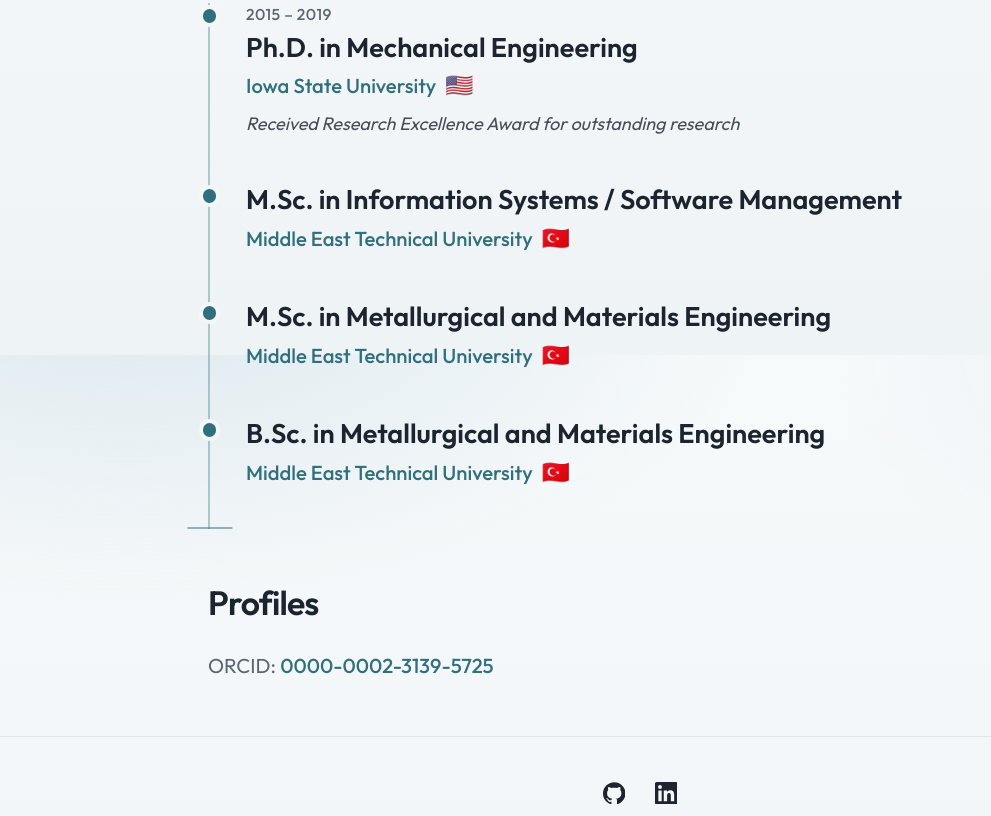
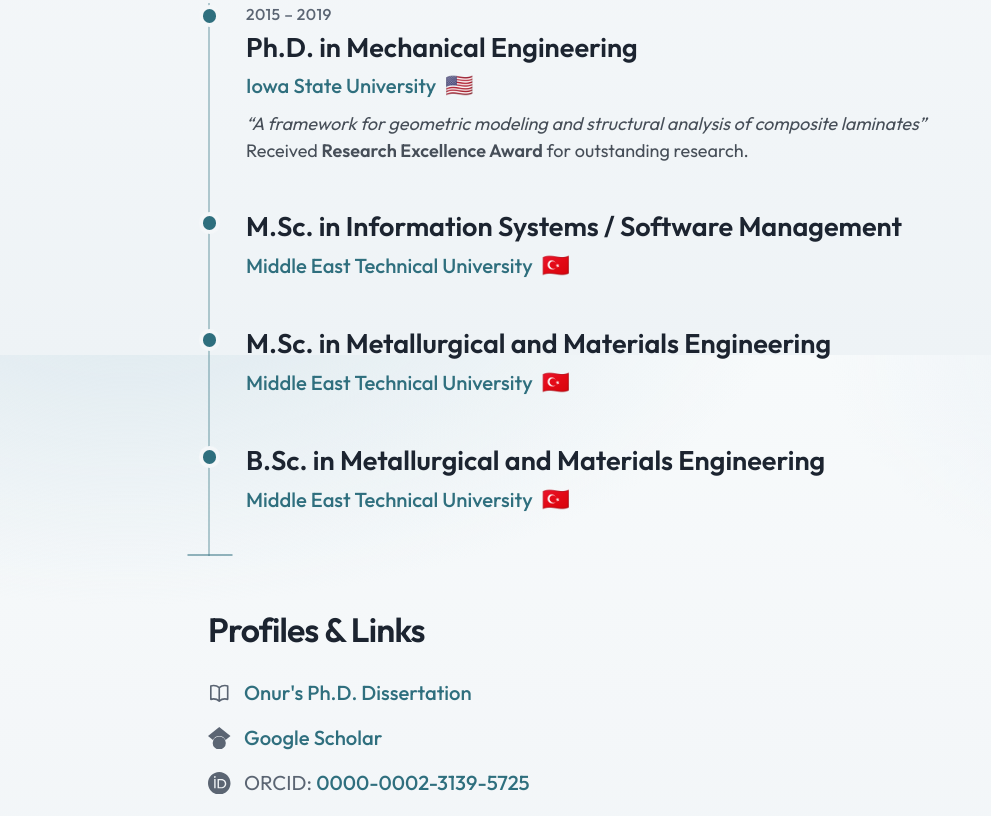
Before and after one commit to orbingol/orbingol.github.io, an Astro site: page /cv in a window 1280 px wide. Shown: the part 445-1261 px from the top of the page, without its empty margins (0-991 px from the left). Built offline with nearby package versions, Linux system fonts and the light colour scheme; Astro itself is replaced by a stand-in of ours.

Commit message:
Update CV page

```diff
--- a/src/components/EducationTimeline.astro
+++ b/src/components/EducationTimeline.astro
@@ -1,4 +1,6 @@
 ---
+import { renderMarkdown } from "../lib/markdown";
+
 type EducationItem = {
   degree: string;
   school: string;
@@ -17,7 +19,7 @@
     school: "Iowa State University",
     schoolUrl: "https://www.iastate.edu",
     countryCode: "US",
-    note: "Received Research Excellence Award for outstanding research",
+    note: "*“A framework for geometric modeling and structural analysis of composite laminates”*\n\nReceived **Research Excellence Award** for outstanding research.",
     startYear: "2015",
     endYear: "2019",
   },
@@ -90,7 +92,12 @@
                 </span>
               )}
             </p>
-            {item.note && <p class="mt-2 text-base text-[var(--color-ink)]/80 italic">{item.note}</p>}
+            {item.note && (
+              <div
+                class="mt-2 space-y-2 text-base text-[var(--color-ink)]/80 [&_a]:font-medium [&_a]:text-[var(--color-accent)] [&_a]:underline-offset-2 [&_a]:hover:underline [&_em]:italic [&_p]:m-0 [&_strong]:font-semibold"
+                set:html={renderMarkdown(item.note)}
+              />
+            )}
           </li>
         );
       })
--- a/src/lib/site.ts
+++ b/src/lib/site.ts
@@ -10,7 +10,9 @@
 
 /** Professional profiles used for sameAs / UI — LinkedIn is the public CV surface. */
 export const ORCID_URL = "https://orcid.org/0000-0002-3139-5725";
-export const SAME_AS = ["https://github.com/orbingol/", "https://www.linkedin.com/in/orbingol/", ORCID_URL] as const;
+export const GOOGLE_SCHOLAR_URL = "https://scholar.google.com/citations?user=CuXTN_UAAAAJ&hl=en";
+export const DISSERTATION_URL = "https://dr.lib.iastate.edu/handle/20.500.12876/31587";
+export const SAME_AS = ["https://github.com/orbingol/", "https://www.linkedin.com/in/orbingol/", ORCID_URL, GOOGLE_SCHOLAR_URL] as const;
 
 /** Raster formats that social crawlers reliably support (SVG is gated out). */
 const RASTER_OG = /\.(png|jpe?g|webp|gif)$/i;
--- a/src/pages/cv.astro
+++ b/src/pages/cv.astro
@@ -1,9 +1,14 @@
 ---
 import Layout from "../layouts/Layout.astro";
 import EducationTimeline from "../components/EducationTimeline.astro";
-import { ORCID_URL } from "../lib/site";
+import { ORCID_URL, GOOGLE_SCHOLAR_URL, DISSERTATION_URL } from "../lib/site";
 
 // /cv is private-by-link: noindex, omitted from sitemap/robots/llms/JSON-LD. LinkedIn is the public CV.
+
+const orcidIconPath =
+  "M12 0C5.372 0 0 5.372 0 12s5.372 12 12 12 12-5.372 12-12S18.628 0 12 0zM7.369 4.378c.525 0 .947.431.947.947s-.422.947-.947.947a.95.95 0 0 1-.947-.947c0-.525.422-.947.947-.947zm-.722 3.038h1.444v10.041H6.647V7.416zm3.562 0h3.9c3.712 0 5.344 2.653 5.344 5.025 0 2.578-2.016 5.025-5.325 5.025h-3.919V7.416zm1.444 1.303v7.444h2.297c3.272 0 4.022-2.484 4.022-3.722 0-2.016-1.284-3.722-4.097-3.722h-2.222z";
+const scholarIconPath =
+  "M5.242 13.769L0 9.5 12 0l12 9.5-5.242 4.269C17.548 11.249 14.978 9.5 12 9.5c-2.977 0-5.548 1.748-6.758 4.269zM12 10a7 7 0 1 0 0 14 7 7 0 0 0 0-14z";
 ---
 
 <Layout title="Curriculum Vitae" description="Curriculum vitae and education of Onur Rauf Bingol." noindex breadcrumbs={[{ label: "Home", href: "/" }, { label: "CV" }]}>
@@ -18,11 +23,38 @@
     </div>
 
     <div class="mt-12">
-      <h2 class="text-3xl font-semibold tracking-tight text-[var(--color-ink)]">Profiles</h2>
-      <ul class="mt-6 list-none space-y-2 text-lg text-[var(--color-muted)]">
-        <li>
-          ORCID:
-          <a href={ORCID_URL} target="_blank" rel="noopener noreferrer" class="font-medium text-[var(--color-accent)] underline-offset-2 hover:underline"> 0000-0002-3139-5725 </a>
+      <h2 class="text-3xl font-semibold tracking-tight text-[var(--color-ink)]">Profiles &amp; Links</h2>
+      <ul class="mt-6 list-none space-y-3 text-lg text-[var(--color-muted)]">
+        <li class="flex items-start gap-3">
+          <svg viewBox="0 0 24 24" class="mt-1 size-5 shrink-0 text-[var(--color-muted)]" fill="none" aria-hidden="true">
+            <path
+              stroke="currentColor"
+              stroke-width="1.75"
+              stroke-linecap="round"
+              stroke-linejoin="round"
+              d="M12 6.042A8.967 8.967 0 0 0 6 3.75c-1.052 0-2.062.18-3 .512v14.25A8.987 8.987 0 0 1 6 18c2.305 0 4.408.867 6 2.292m0-14.25a8.966 8.966 0 0 1 6-2.292c1.052 0 2.062.18 3 .512v14.25A8.987 8.987 0 0 0 18 18a8.967 8.967 0 0 0-6 2.292m0-14.25v14.25"
+            />
+          </svg>
+          <span>
+            <a href={DISSERTATION_URL} target="_blank" rel="noopener noreferrer" class="font-medium text-[var(--color-accent)] underline-offset-2 hover:underline">
+              Onur's Ph.D. Dissertation
+            </a>
+          </span>
+        </li>
+        <li class="flex items-start gap-3">
+          <svg viewBox="0 0 24 24" class="mt-1 size-5 shrink-0 text-[var(--color-muted)]" aria-hidden="true">
+            <path fill="currentColor" d={scholarIconPath} />
+          </svg>
+          <a href={GOOGLE_SCHOLAR_URL} target="_blank" rel="noopener noreferrer" class="font-medium text-[var(--color-accent)] underline-offset-2 hover:underline"> Google Scholar </a>
+        </li>
+        <li class="flex items-start gap-3">
+          <svg viewBox="0 0 24 24" class="mt-1 size-5 shrink-0 text-[var(--color-muted)]" aria-hidden="true">
+            <path fill="currentColor" d={orcidIconPath} />
+          </svg>
+          <span>
+            ORCID:
+            <a href={ORCID_URL} target="_blank" rel="noopener noreferrer" class="font-medium text-[var(--color-accent)] underline-offset-2 hover:underline"> 0000-0002-3139-5725 </a>
+          </span>
         </li>
       </ul>
     </div>
```
